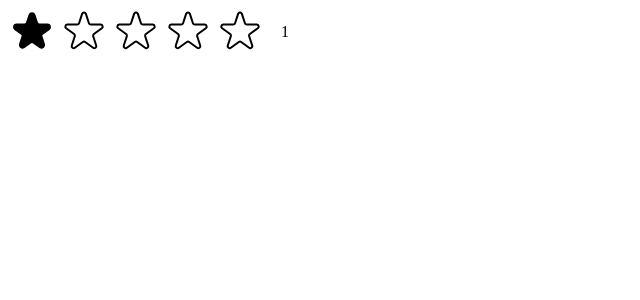
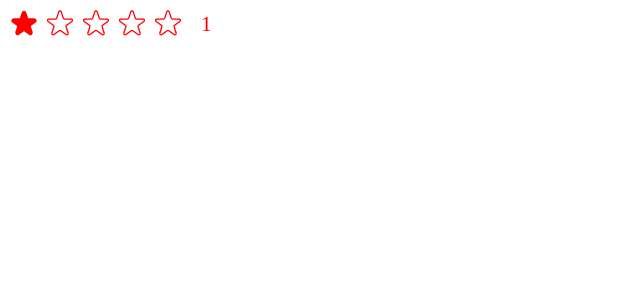
Before and after one commit to AmirHosseinZameni/usepopcorn, a React (Create React App) app: page / in a window 1280 px wide. Both pictures are taken after a click on the button 32 px from the left and 32 px from the top of the page. Shown: the top 300 px of the page, without its empty margins (0-640 px from the left). Built offline with nearby package versions, Linux system fonts and the light colour scheme.

Commit message:
props as an API

```diff
--- a/src/StarRating.js
+++ b/src/StarRating.js
@@ -9,22 +9,24 @@
   display: "flex",
   gap: "4px",
 };
-const textStyle = {
-  lineHeight: "0",
-  margin: "1px",
-};
-const starStyle = {
-  width: "48px",
-  height: "48px",
-  display: "block",
-  cursor: "pointer",
-};
-export default function StarRating({ maxRating = 5 }) {
+
+
+export default function StarRating({
+  maxRating = 5,
+  color = "#fcc419",
+  size = 48,
+}) {
   const [rating, setRating] = useState(0);
   const [tempRating, setTempRating] = useState(0);
   function handleRate(rating) {
     setRating(rating);
   }
+  const textStyle = {
+  lineHeight: "0",
+  margin: "1px",
+  color,
+  fontSize: `${size / 1.5}px`
+};
   return (
     <div style={containerStyle}>
       <div style={starContainer}>
@@ -35,17 +37,24 @@
             full={tempRating ? tempRating >= i + 1 : rating >= i + 1}
             onHoverIn={() => setTempRating(i + 1)}
             onHoverOut={() => setTempRating(0)}
+            color={color}
+            size={size}
           />
         ))}
       </div>
-      <p style={textStyle}>{tempRating || rating ||""}</p>
+      <p style={textStyle}>{tempRating || rating || ""}</p>
     </div>
   );
 }
 
+function Star({ onRate, full, onHoverIn, onHoverOut,color, size }) {
+  const starStyle = {
+  width: `${size }px`,
+  height: `${size}px`,
+  display: "block",
+  cursor: "pointer",
 
-
-function Star({ onRate, full, onHoverIn, onHoverOut }) {
+};
   return (
     <span
       role="button"
@@ -58,8 +67,8 @@
         <svg
           xmlns="http://www.w3.org/2000/svg"
           viewBox="0 0 20 20"
-          fill="#000"
-          stroke="#000"
+          fill={color}
+          stroke={color}
         >
           <path d="M9.049 2.927c.3-.921 1.603-.921 1.902 0l1.07 3.292a1 1 0 00.95.69h3.462c.969 0 1.371 1.24.588 1.81l-2.8 2.034a1 1 0 00-.364 1.118l1.07 3.292c.3.921-.755 1.688-1.54 1.118l-2.8-2.034a1 1 0 00-1.175 0l-2.8 2.034c-.784.57-1.838-.197-1.539-1.118l1.07-3.292a1 1 0 00-.364-1.118L2.98 8.72c-.783-.57-.38-1.81.588-1.81h3.461a1 1 0 00.951-.69l1.07-3.292z" />
         </svg>
@@ -68,7 +77,7 @@
           xmlns="http://www.w3.org/2000/svg"
           fill="none"
           viewBox="0 0 24 24"
-          stroke="#000"
+          stroke={color}
         >
           <path
             strokeLinecap="round"
--- a/src/index.js
+++ b/src/index.js
@@ -8,6 +8,6 @@
 root.render(
   <React.StrictMode>
     {/* <App /> */}
-    <StarRating/>
+    <StarRating color='red' size={32}/>
   </React.StrictMode>
 );
```
